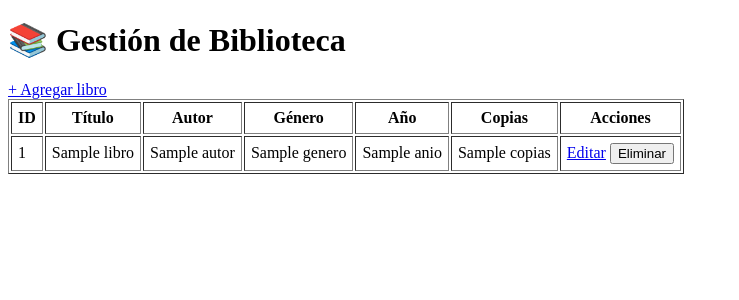
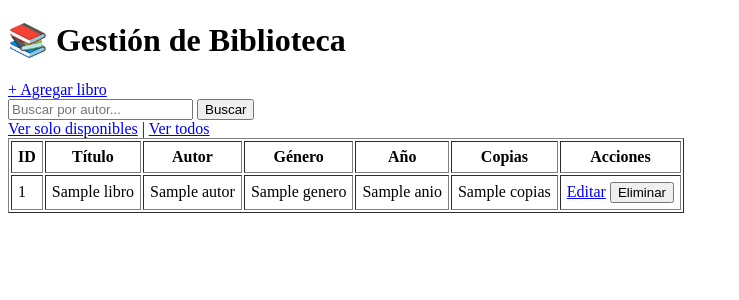
Before and after one commit to KarlaMartinez0/biblioteca-devops, a Flask app: page / in a window 1280 px wide. Shown: the top 300 px of the page, without its empty margins (0-739 px from the left). Run offline with Flask 3, Linux system fonts and the light colour scheme; a database or web service that is not in the repository returns one stand-in record (values such as "Sample title"); some libraries are stand-ins or nearby versions.

Commit message:
Ajusten en .html
Ajusten en html para nuevas funcionalidades

```diff
--- a/app/templates/form.html
+++ b/app/templates/form.html
@@ -6,6 +6,11 @@
 </head>
 <body>
     <h1>{{ 'Editar libro' if libro else 'Agregar libro' }}</h1>
+
+    {% if error %}
+        <p style="color:red;"><strong>{{ error }}</strong></p>
+    {% endif %}
+
     <form method="POST">
         <label>Título:</label>
         <input type="text" name="titulo" value="{{ libro.titulo if libro else '' }}" required><br>
--- a/app/templates/index.html
+++ b/app/templates/index.html
@@ -7,6 +7,14 @@
 <body>
     <h1>📚 Gestión de Biblioteca</h1>
     <a href="{{ url_for('nuevo') }}">+ Agregar libro</a>
+
+    <form action="{{ url_for('buscar_por_autor') }}" method="GET">
+        <input type="text" name="autor" placeholder="Buscar por autor..." value="{{ filtro_autor or '' }}">
+        <button type="submit">Buscar</button>
+    </form>
+    <a href="{{ url_for('disponibles') }}">Ver solo disponibles</a> |
+    <a href="{{ url_for('index') }}">Ver todos</a>
+
     <table border="1" cellpadding="6">
         <tr>
             <th>ID</th><th>Título</th><th>Autor</th><th>Género</th>
```
